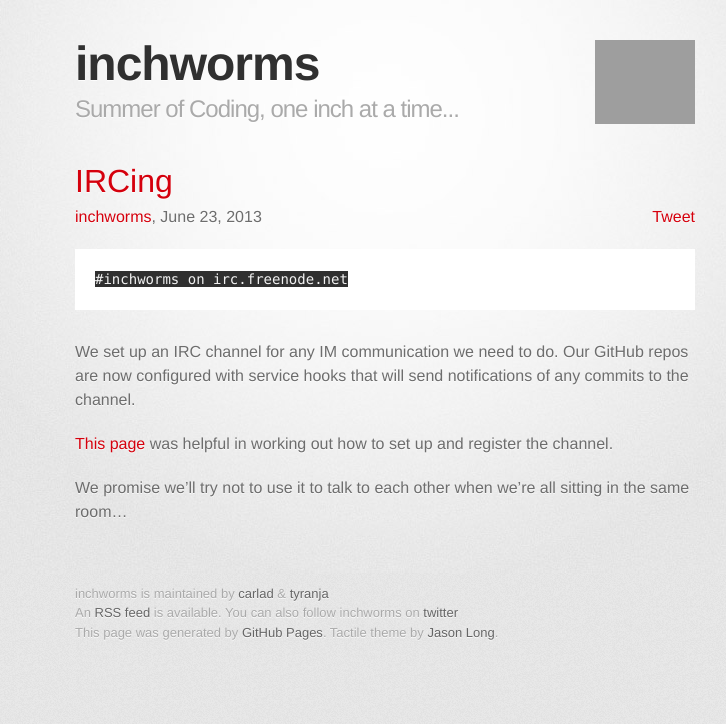
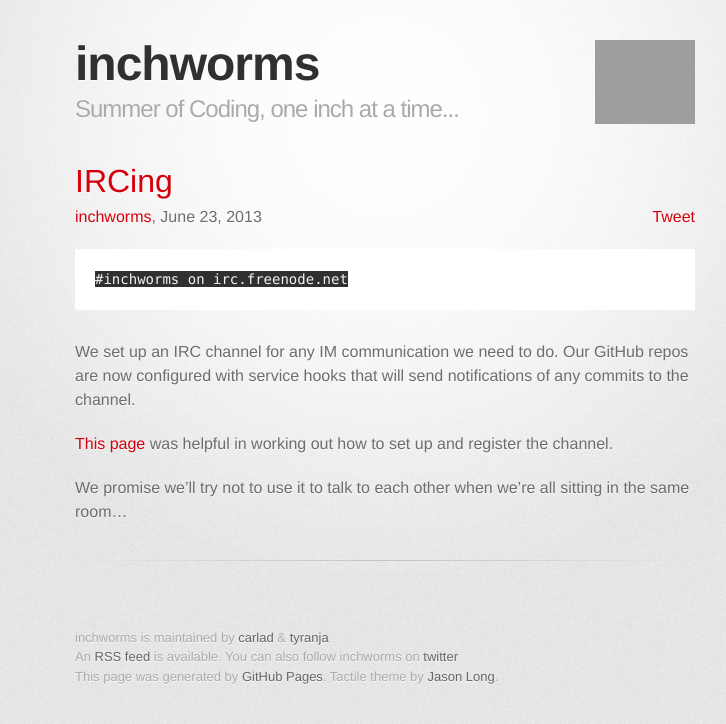
Before and after one commit to inchworms/inchworms, a Jekyll site: the page built from _posts/2013-06-23-irc-channel.md, in a window 1280 px wide. Shown: the top 724 px of the page, without its empty margins (255-981 px from the left). Built offline with Jekyll 4.4.1, drawn with Linux system fonts in a browser that asks for light colours; some web fonts are replaced; comment, search, counter and statistics services are not loaded; grey boxes are pictures that could not be loaded.

Commit message:
update post page

```diff
--- a/_layouts/page.html
+++ b/_layouts/page.html
@@ -8,5 +8,6 @@ layout: default
     <article class="content">
       {{ content }}
     </article>
+
   </div>
 </section>
--- a/_layouts/post.html
+++ b/_layouts/post.html
@@ -20,4 +20,5 @@ layout: default
 
       </p>
       {{ content }}
+      <p><img src="../../images/hr.png" style="50% 0 no-repeat"></p>
     </article>
--- a/blog/index.html
+++ b/blog/index.html
@@ -21,14 +21,12 @@ title: inchworms Summer of Code blog
   <div class="content">
     {{ post.content }}
     <img src="../images/hr.png" style="50% 0 no-repeat">
+  </div>
     <p></p>
-  </div>
 {% endfor %}
 
 
-
-
-
+<!-- Pagination litransparent url('../images/hr.png') 0 0 no-repeatnks -->
 <div class="pagination">
   {% if paginator.total_pages > 1 %}
     <br><br><br>
```
Also changed, not shown: 3 other files.
